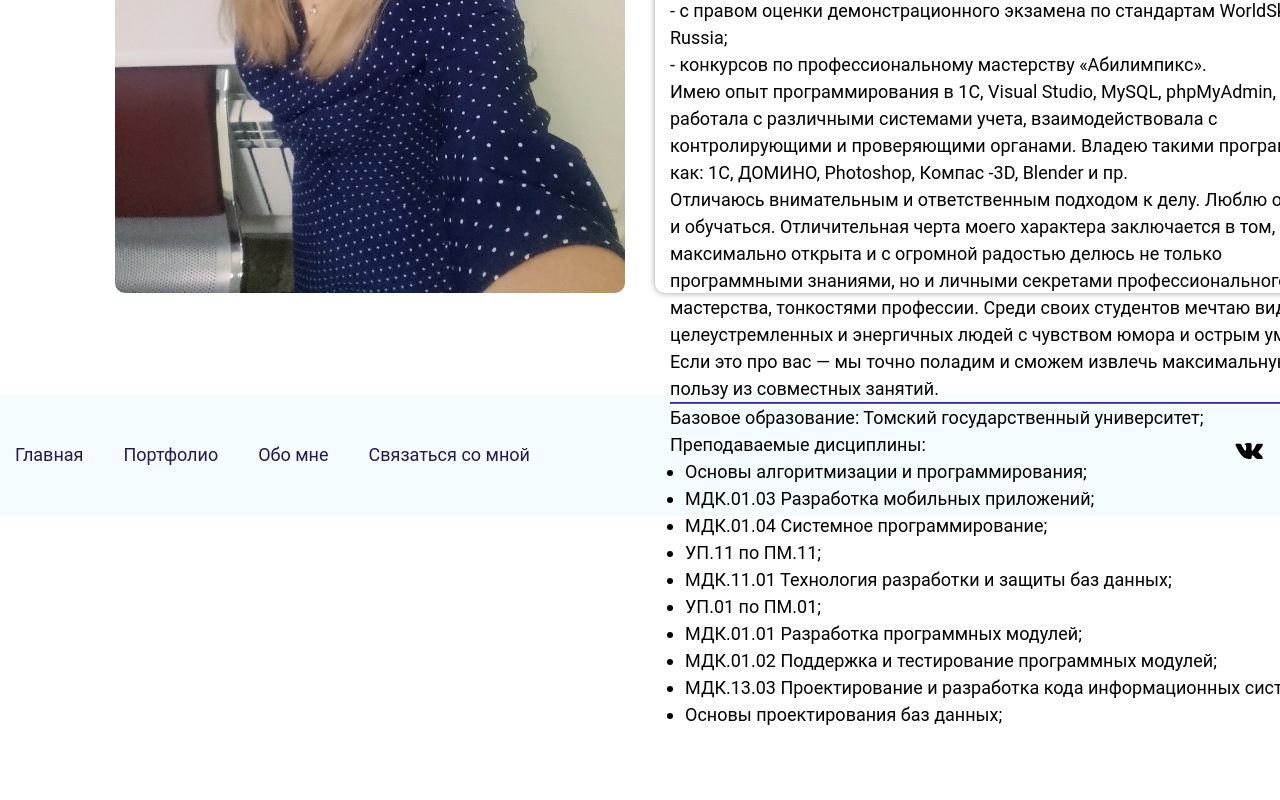
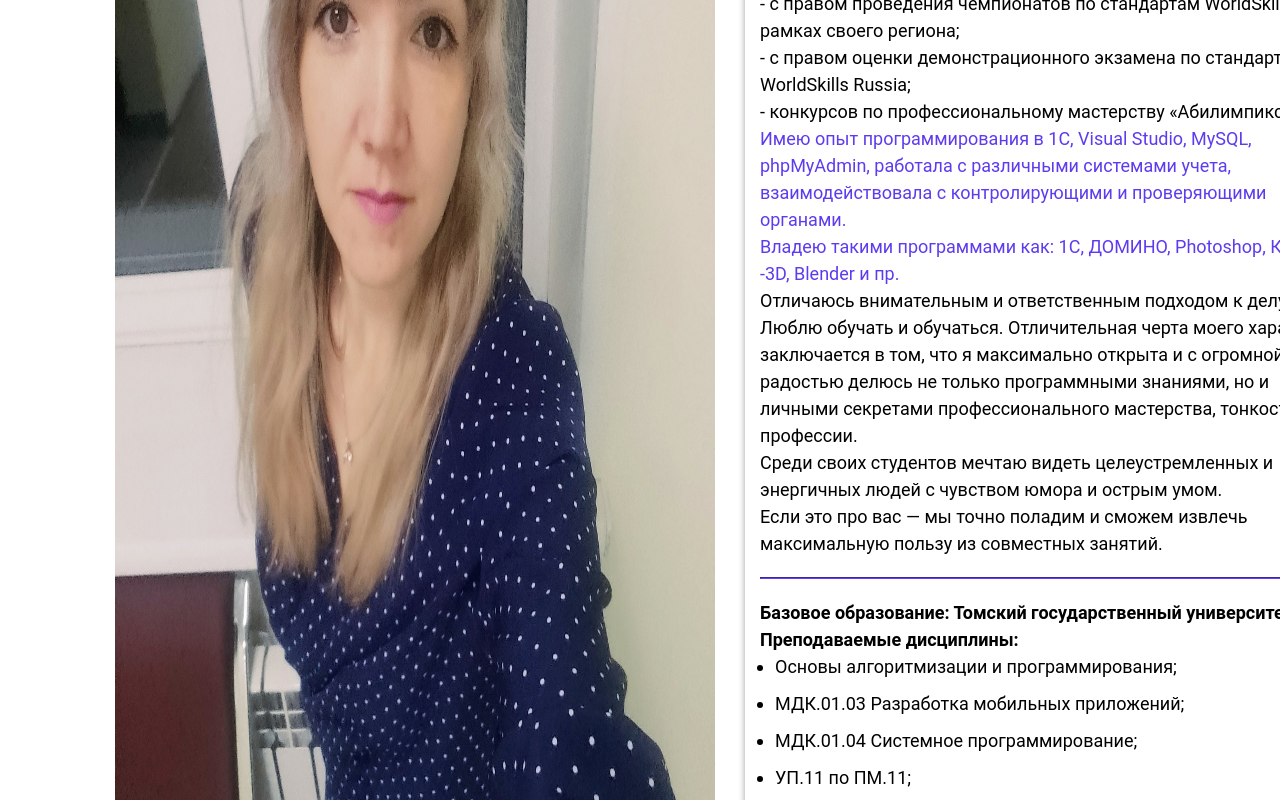
Before and after one commit to wermilion/portfolio, a Vue app: page /about in a window 1280 px wide. Shown: the part 600-1400 px from the top of the page. Before the commit the page ends 1328 px from the top, so only its background shows below. Built offline with nearby package versions, Linux system fonts and the light colour scheme; a web font is replaced by a local one.

Commit message:
подкорректировал страницу "Обо мне"

```diff
--- a/src/views/AboutView.vue
+++ b/src/views/AboutView.vue
@@ -1,15 +1,15 @@
 <template>
-  <div class="container">
-    <img class="picture" src="images/about/about_picture.jpg" alt="">
-    <div class="text-content">
+    <div class="about container">
+        <img class="about__picture" :src="data.img" alt="my photo">
+        <div class="about__text-content">
             <h1>Информация обо мне</h1>
-      <p v-html="text"></p>
+            <p class="about__history" v-html="data.text"></p>
             <hr>
-      <p>{{ edu }}</p>
-      <p>Преподаваемые дисциплины:</p>
+            <p><strong>{{ data.edu }}</strong></p>
+            <p><strong>Преподаваемые дисциплины:</strong></p>
             <ul>
                 <li
-          v-for="(item, index) in disciplines"
+                    v-for="(item, index) in data.disciplines"
                     :key="index"
                 >
                     {{ item }};
@@ -20,10 +20,19 @@
 </template>
 
 <script setup>
-const text = "Привет, меня зовут Анна! С 2008 года являюсь преподавателем информационных технологий областного государственного бюджетного профессионального образовательного учреждения Томского экономико-промышленного колледжа, а также экспертом по компетенции «Автоматизация бизнес-процессов организаций»:<br>- с правом проведения чемпионатов по стандартам WorldSkills в рамках своего региона;<br>- с правом оценки демонстрационного экзамена по стандартам WorldSkills Russia;<br>- конкурсов по профессиональному мастерству «Абилимпикс».<br>Имею опыт программирования в 1С, Visual Studio, MySQL, phpMyAdmin, работала с различными системами учета, взаимодействовала с контролирующими и проверяющими органами. Владею такими программами как: 1С, ДОМИНО, Photoshop, Компас -3D, Blender и пр.<br>Отличаюсь внимательным и ответственным подходом к делу. Люблю обучать и обучаться. Отличительная черта моего характера заключается в том, что я максимально открыта и с огромной радостью делюсь не только программными знаниями, но и личными секретами профессионального мастерства, тонкостями профессии. Среди своих студентов мечтаю видеть целеустремленных и энергичных людей с чувством юмора и острым умом. Если это про вас — мы точно поладим и сможем извлечь максимальную пользу из совместных занятий."
-
-const edu = 'Базовое образование: Томский государственный университет;'
-const disciplines = [
+const data = {
+    img: "images/about/about_picture.jpg",
+    text: "Привет, меня зовут Анна! <br/> " +
+        "С 2008 года являюсь преподавателем информационных технологий областного государственного бюджетного профессионального образовательного учреждения Томского экономико-промышленного колледжа, а также экспертом по компетенции «Автоматизация бизнес-процессов организаций»:<br>- с правом проведения чемпионатов по стандартам WorldSkills в рамках своего региона;<br>" +
+        "- с правом оценки демонстрационного экзамена по стандартам WorldSkills Russia;<br>" +
+        "- конкурсов по профессиональному мастерству «Абилимпикс».<br>" +
+        "<span style='color: #5E3BEE'>Имею опыт программирования в 1С, Visual Studio, MySQL, phpMyAdmin, работала с различными системами учета, взаимодействовала с контролирующими и проверяющими органами.</span> <br/>" +
+        "<span style='color: #5E3BEE'>Владею такими программами как: 1С, ДОМИНО, Photoshop, Компас -3D, Blender и пр.</span><br>" +
+        "Отличаюсь внимательным и ответственным подходом к делу. Люблю обучать и обучаться. Отличительная черта моего характера заключается в том, что я максимально открыта и с огромной радостью делюсь не только программными знаниями, но и личными секретами профессионального мастерства, тонкостями профессии. <br/>" +
+        "Среди своих студентов мечтаю видеть целеустремленных и энергичных людей с чувством юмора и острым умом. <br/>" +
+        "Если это про вас — мы точно поладим и сможем извлечь максимальную пользу из совместных занятий.",
+    edu: 'Базовое образование: Томский государственный университет;',
+    disciplines: [
         'Основы алгоритмизации и программирования',
         'МДК.01.03 Разработка мобильных приложений',
         'МДК.01.04 Системное программирование',
@@ -35,32 +44,50 @@ const disciplines = [
         'МДК.13.03 Проектирование и разработка кода информационных систем',
         'Основы проектирования баз данных'
     ]
+}
 </script>
 
 <style scoped lang="scss">
-.container {
+.about {
     display: flex;
     margin: 100px;
-  height: calc(100vh - 120px);
     gap: 30px;
+
+    h1 {
+        margin-bottom: 20px;
     }
 
-.picture {
+    &__picture {
+        max-width: 48%;
+        width: 100%;
         border-radius: 10px;
     }
 
-.text-content {
+    &__text-content {
         background-color: white;
         border-radius: 10px;
-  box-shadow: 0px 0px 6px rgba(61, 61, 61, 0.5);
+        box-shadow: 0 0 6px rgba(61, 61, 61, 0.5);
         padding: 15px;
     }
 
+    &__history span {
+        color: $primary;
+    }
+
     hr {
+        margin: 20px 0;
         border-color: $primary;
     }
+
+    ul {
+        display: flex;
+        flex-direction: column;
+        gap: 10px;
 
         li {
             margin-left: 15px;
         }
+    }
+
+}
 </style>
```
Lines whose indentation alone changed are shown as unchanged.
